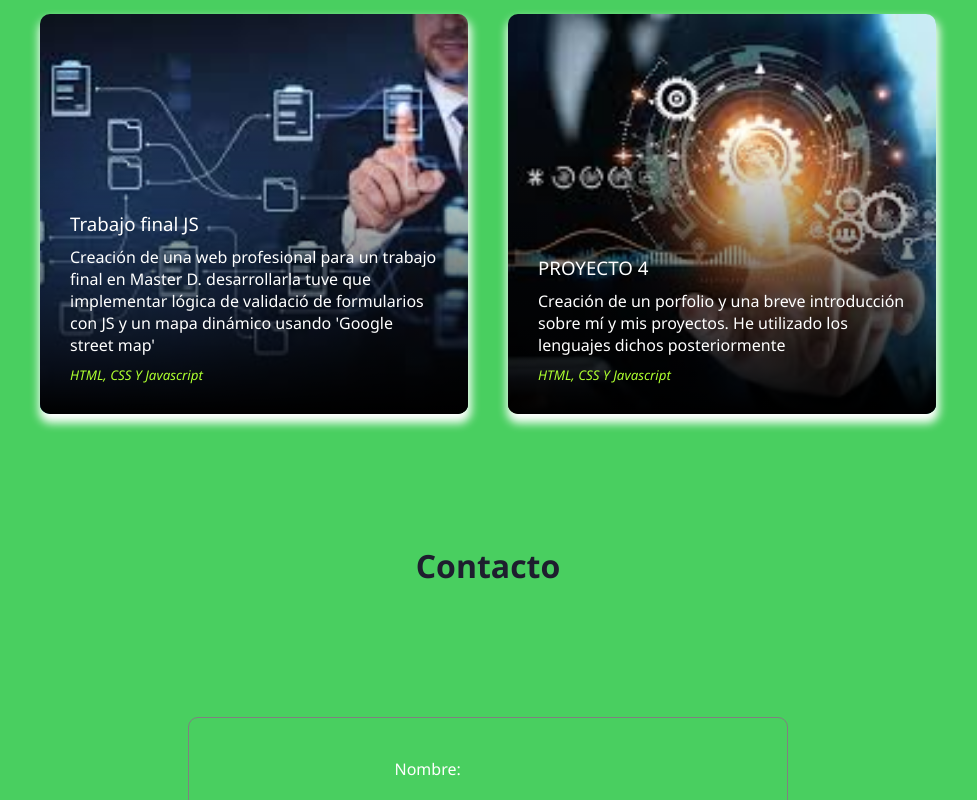
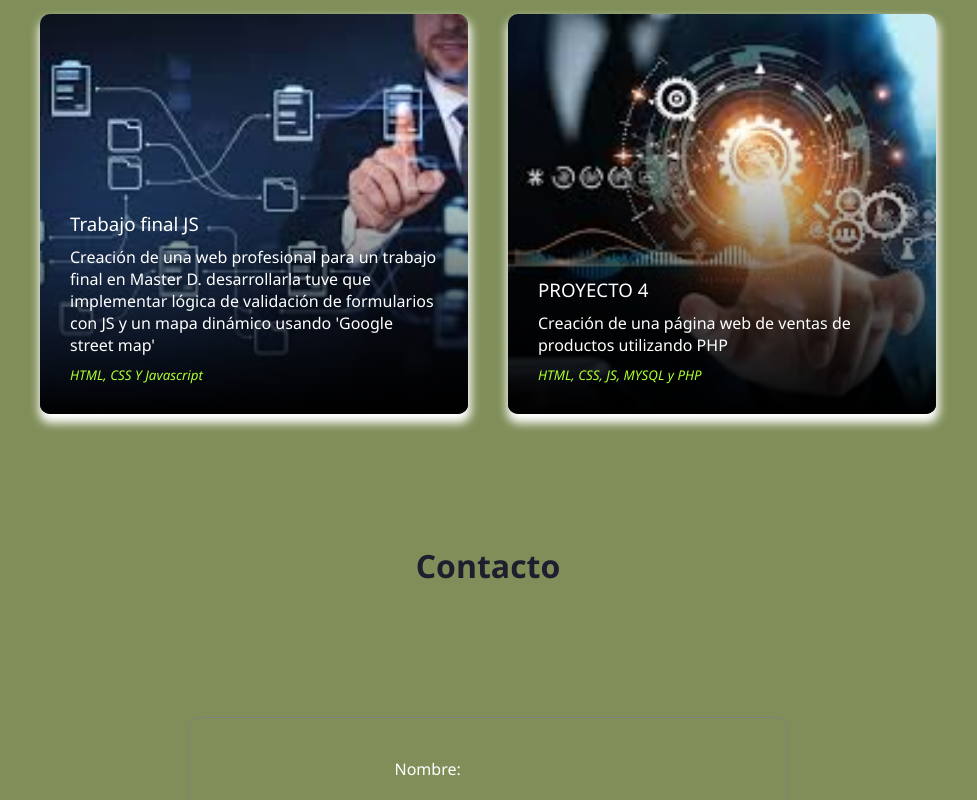
Before and after one commit to Salva62/PorfolioSalvaJS, a plain HTML site: page index.html in a window 1280 px wide. Shown: the part 1625-2425 px from the top of the page, without its empty margins (152-1129 px from the left). Drawn offline with Linux system fonts and the light colour scheme.

Commit message:
Se ha añadido una imagen al proyecto 1 y cambio de color

```diff
--- a/Estilos/estilo.css
+++ b/Estilos/estilo.css
@@ -1,7 +1,7 @@
 body.light-theme {
-  --background-color: #49cf60;
-  --a-link: #fff;
-  --a-link-hover: #1e1e2e;
+  --background-color: #808f5a;
+  --a-link: #1e1e2e;
+  --a-link-hover: #ffffff;
   --color-h2: #1e1e2e;
 }
 
--- a/assets/data/datos.json
+++ b/assets/data/datos.json
@@ -30,7 +30,7 @@
             "nombre": "PORFOLIO",
             "descripcion": "Creación de un porfolio y una breve introducción sobre mí y mis proyectos. He utilizado los lenguajes dichos posteriormente ",
             "tecnologías": "HTML, CSS Y Javascript ",
-            "imagen": "assets/Proyectos/Proyecto1.jpeg"
+            "imagen": "assets/Proyectos/Porfoliofoto.png"
         },
         {
             "nombre": "PÁGINA CON HTML Y CSS",
@@ -40,14 +40,14 @@
         },
         {
             "nombre": "Trabajo final JS",
-            "descripcion": "Creación de una web profesional para un trabajo final en Master D. desarrollarla tuve que implementar lógica de validació de formularios con JS y un mapa dinámico usando 'Google street map' ",
+            "descripcion": "Creación de una web profesional para un trabajo final en Master D. desarrollarla tuve que implementar lógica de validación de formularios con JS y un mapa dinámico usando 'Google street map' ",
             "tecnologías": "HTML, CSS Y Javascript ",
             "imagen": "assets/Proyectos/Proyecto3.jpeg"
         },
         {
             "nombre": "PROYECTO 4",
-            "descripcion": "Creación de un porfolio y una breve introducción sobre mí y mis proyectos. He utilizado los lenguajes dichos posteriormente ",
-            "tecnologías": "HTML, CSS Y Javascript ",
+            "descripcion": "Creación de una página web de ventas de productos utilizando PHP ",
+            "tecnologías": "HTML, CSS, JS, MYSQL y PHP ",
             "imagen": "assets/Proyectos/Proyecto4.jpeg"
         }
     ]
```
